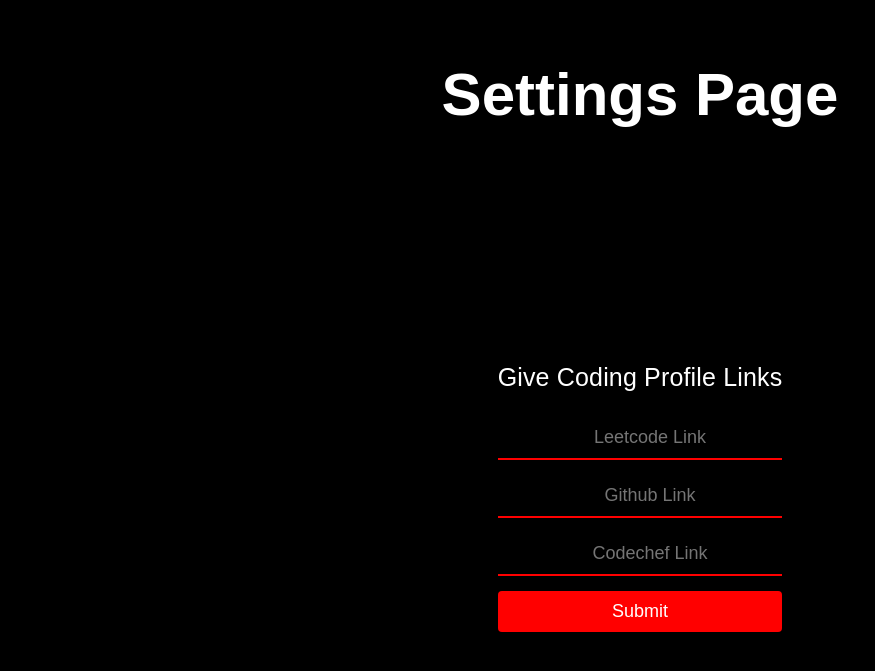
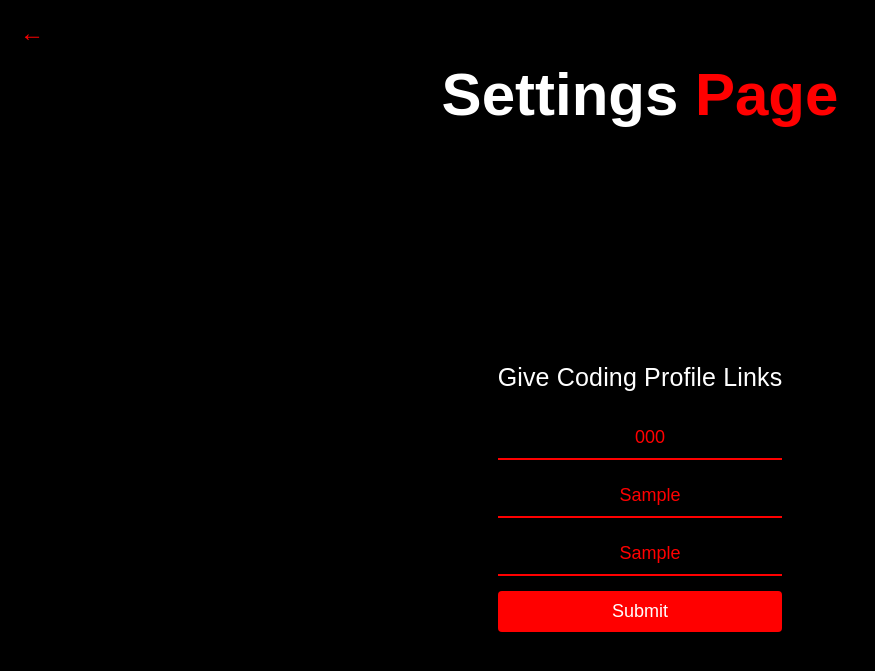
Before and after one commit to sankalp-7/FocusLearn-YT, a Django app: template Auth/templates/Auth/settings.html in a window 1280 px wide. Shown: the top 671 px of the page, without its empty margins (0-875 px from the left). Run offline with Django 4.2, Linux system fonts and the light colour scheme; the template is opened without the code that fills it: most values are stand-ins (such as "Sample title", 1, 10 or a date in 2020).

Commit message:
successfully made changes  to settings default form value logic

```diff
--- a/Auth/templates/Auth/settings.html
+++ b/Auth/templates/Auth/settings.html
@@ -89,11 +89,27 @@
         .signup-input{
             text-align: center;
         }
+        .back-button {
+            display: inline-block;
+            position: absolute;
+            top: 20px;
+            left: 20px;
+            font-size: 24px;
+            text-decoration: none;
+            color: red;
+            transition: transform 0.2s;
+        }
+
+        .back-button:hover {
+            transition-delay: 0.1s;
+            transform: scale(1.1);
+        }
     </style>
 </head>
 <body>
+    <a href="/search/" class="back-button">←</a>
     <div class="head">
-        <h1>Settings Page</h1>
+        <h1>Settings <span style="color:#FF0000;">Page</span></h1>
     </div>
     <div class="center-container">
         <div class="content">
@@ -111,13 +127,13 @@
             <form action="" method="post" class="signup-form">
                 {% csrf_token %}
                 <div class="form-group">
-                    <input type="text" placeholder="Leetcode Link" name="leetcode" class="signup-input">
+                    <input type="text" placeholder="Leetcode Link" name="leetcode" class="signup-input" value={{leetcode}}>
                 </div>
                 <div class="form-group">
-                    <input type="text" placeholder="Github Link" name="github" class="signup-input">
+                    <input type="text"  placeholder="Github Link" name="github" class="signup-input" value={{github}}>
                 </div>
                 <div class="form-group">
-                    <input type="text" placeholder="Codechef Link" name="codechef" class="signup-input">
+                    <input type="text"  placeholder="Codechef Link" name="codechef" class="signup-input" value={{codechef}}>
                 </div>
                 <button type="submit" class="signup-button">Submit</button>
             </form>
--- a/Auth/templates/Auth/signin.html
+++ b/Auth/templates/Auth/signin.html
@@ -121,7 +121,7 @@
                 <button type="submit" class="signup-button">Sign In</button>
             </form>
             <p style="font-family: 'Poppins', sans-serif; color: #FF0000; font-size: 16px; margin-top: 20px;">
-                Don't have an account? <a href="/" style="color: #FF0000; text-decoration: none; font-weight: 600;">Sign up</a>
+                Don't have an account? <a href="/" style="color: #ffffff; text-decoration: none; font-weight: 600;">Sign up</a>
             </p>
 
         </div>
--- a/Auth/templates/Auth/signup.html
+++ b/Auth/templates/Auth/signup.html
@@ -127,7 +127,7 @@
                 <button type="submit" class="signup-button">Sign Up</button>
             </form>
             <p style="font-family: 'Poppins', sans-serif; color: #FF0000; font-size: 16px; margin-top: 20px;">
-                Already have an account? <a href="/signin/" style="color: #FF0000; text-decoration: none; font-weight: 600;">Sign In</a>
+                Already have an account? <a href="/signin/" style="color: #ffffff; text-decoration: none; font-weight: 600;">Sign In</a>
             </p>
         </div>
     </div>
```
Also changed, not shown: Auth/templates/Auth/notes.html (+6 -2 lines), Auth/views.py (+27 -5 lines), db.sqlite3.
